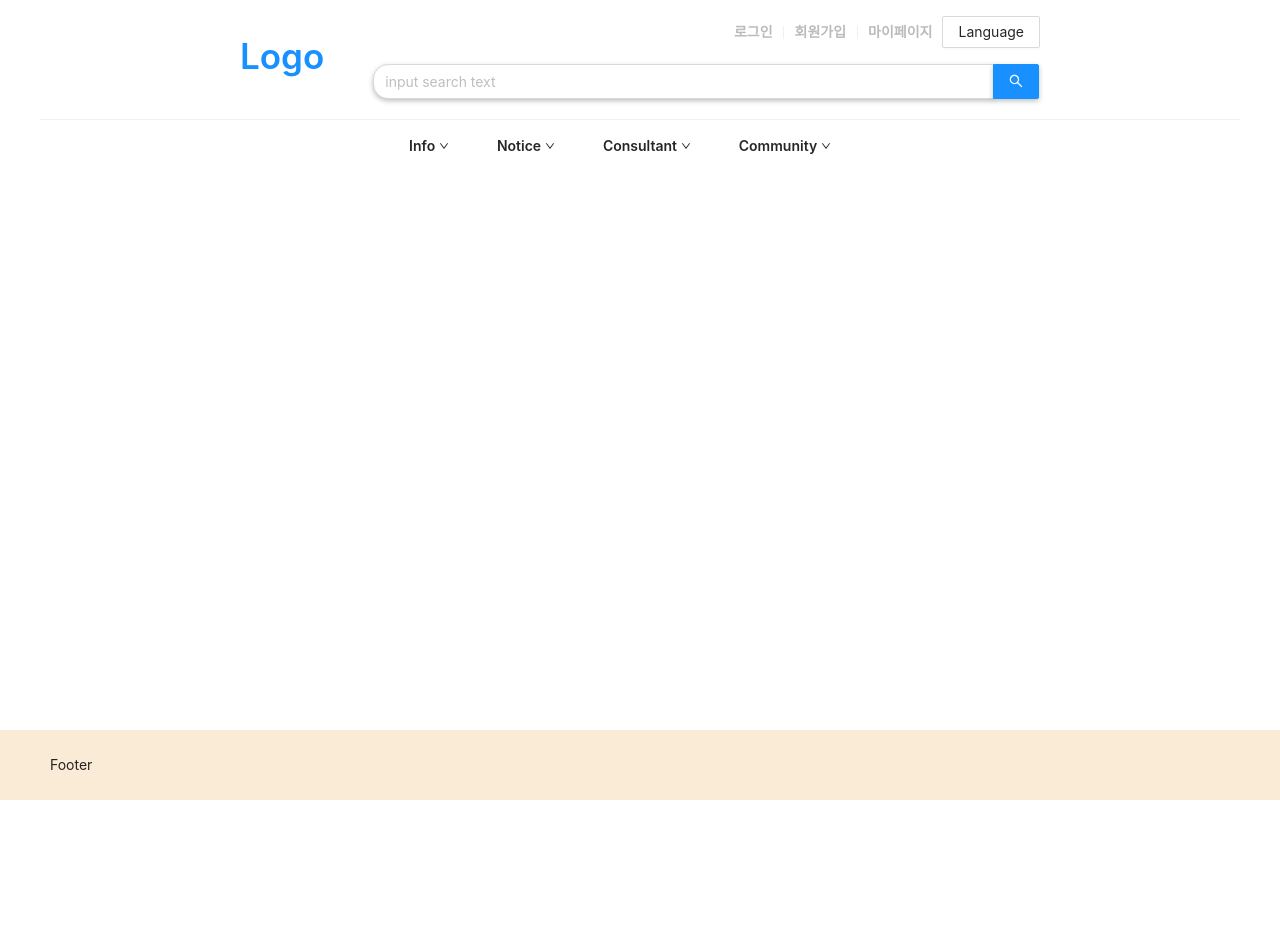
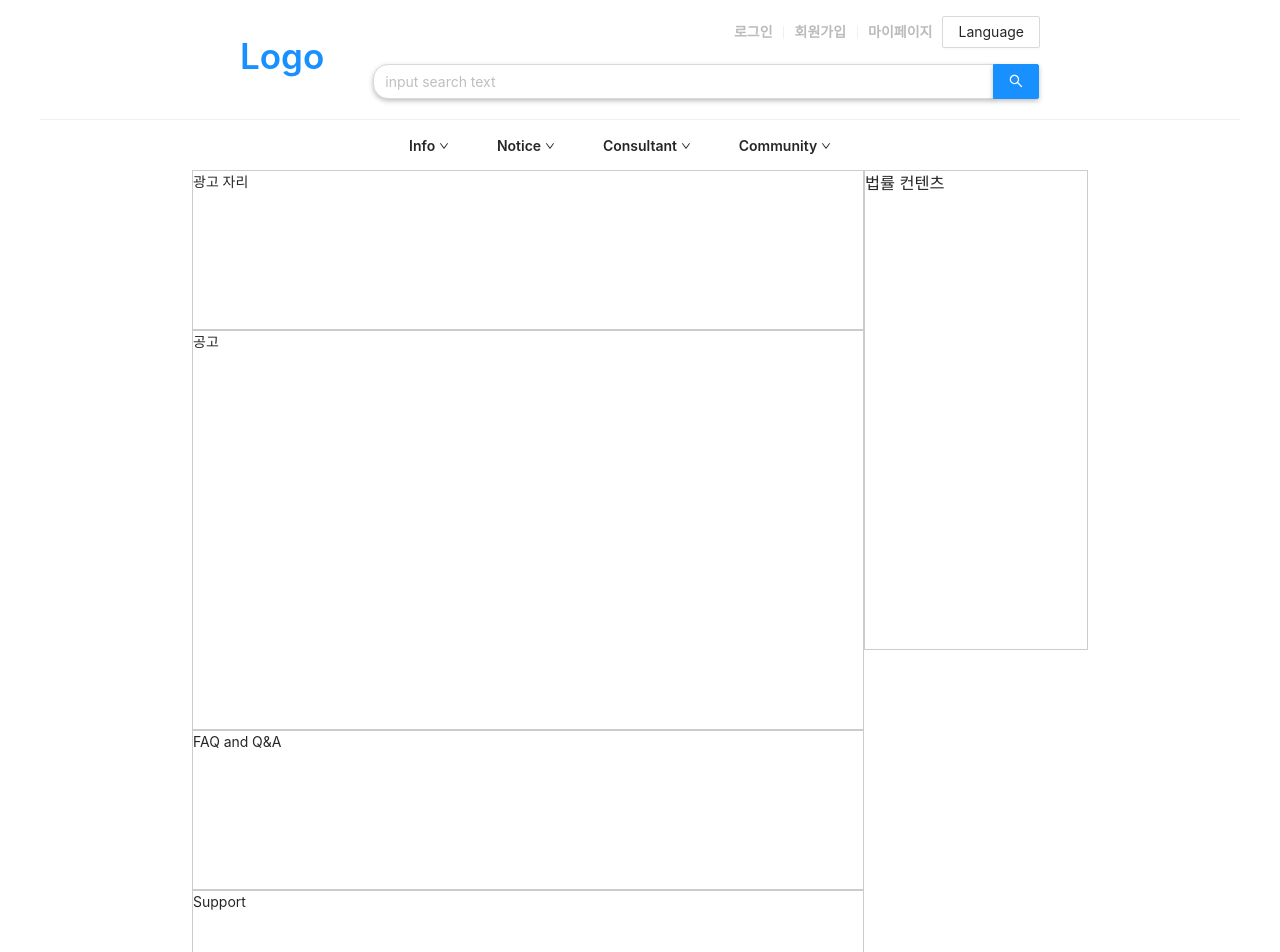
Before and after one commit to dhyoo99/goodjob, a React (Create React App) app in the folder frontend/: page /notice in a window 1280 px wide. Shown: the top 952 px of the page. Before the commit the page ends 800 px from the top, so only its background shows below. Built offline with nearby package versions, Linux system fonts and the light colour scheme.

Commit message:
Build notice layout

```diff
--- a/frontend/src/App.jsx
+++ b/frontend/src/App.jsx
@@ -1,22 +1,31 @@
-import React from 'react';
+import React, { Suspense } from 'react';
 import { Switch, Route } from 'react-router-dom';
 
 import './App.css';
 import Main from './pages/Main/Main';
 import PageLayout from './hoc/PageLayout/PageLayout';
-import Login from './pages/Login/Login';
-import IndividualRegister from './pages/IndividualRegister/IndividualRegister';
-import CorporateReigster from './pages/CorporateRegister/CorporateReigster';
+
+const Login = React.lazy(() => import('./pages/Login/Login'));
+const IndividualRegister = React.lazy(() =>
+  import('./pages/IndividualRegister/IndividualRegister')
+);
+const CorporateRegister = React.lazy(() =>
+  import('./pages/CorporateRegister/CorporateRegister')
+);
+const Notice = React.lazy(() => import('./pages/Notice/Notice'));
 
 function App() {
   return (
     <PageLayout>
-      <Switch>
-        <Route path="/login" component={Login} />
-        <Route path="/register-i" component={IndividualRegister} />
-        <Route path="/register-c" component={CorporateReigster} />
-        <Route exact path="/" component={Main} />
-      </Switch>
+      <Suspense fallback={<h2>...Loading</h2>}>
+        <Switch>
+          <Route path="/login" component={Login} />
+          <Route path="/register-i" component={IndividualRegister} />
+          <Route path="/register-c" component={CorporateRegister} />
+          <Route path="/notice" component={Notice} />
+          <Route exact path="/" component={Main} />
+        </Switch>
+      </Suspense>
     </PageLayout>
   );
 }
--- a/frontend/src/components/HeaderCom/MenuBar/MenuBar.jsx
+++ b/frontend/src/components/HeaderCom/MenuBar/MenuBar.jsx
@@ -1,6 +1,7 @@
 import React from 'react';
 import { Space, Dropdown, Menu } from 'antd';
 import { DownOutlined } from '@ant-design/icons';
+import { Link } from 'react-router-dom';
 
 import './MenuBar.scss';
 
@@ -18,10 +19,25 @@ const Category = () => {
   const noticeMenu = (
     <Menu>
       <Menu.Item>
-        <a href="https://github.com/dhyoo99/goodjob">공지사항</a>
+        <Link to="/notice">전체</Link>
       </Menu.Item>
       <Menu.Item>
-        <a href="https://github.com/dhyoo99/goodjob">공지사항</a>
+        <a href="https://github.com/dhyoo99/goodjob">사무직</a>
+      </Menu.Item>
+      <Menu.Item>
+        <a href="https://github.com/dhyoo99/goodjob">서빙/주방</a>
+      </Menu.Item>
+      <Menu.Item>
+        <a href="https://github.com/dhyoo99/goodjob">교육</a>
+      </Menu.Item>
+      <Menu.Item>
+        <a href="https://github.com/dhyoo99/goodjob">IT</a>
+      </Menu.Item>
+      <Menu.Item>
+        <a href="https://github.com/dhyoo99/goodjob">디자인</a>
+      </Menu.Item>
+      <Menu.Item>
+        <a href="https://github.com/dhyoo99/goodjob">헬스</a>
       </Menu.Item>
     </Menu>
   );
--- a/frontend/src/pages/CorporateRegister/CorporateReigster.jsx
+++ b/frontend/src/pages/CorporateRegister/CorporateRegister.jsx
@@ -3,7 +3,6 @@ import { Form, Input, Button, Checkbox } from 'antd';
 import { connect } from 'react-redux';
 import { Redirect, useHistory } from 'react-router-dom';
 
-import './CorporateRegister.scss';
 import { corporateRegister } from '../../store/actions/auth';
 
 const formItemLayout = {
--- a/frontend/src/pages/IndividualRegister/IndividualRegister.jsx
+++ b/frontend/src/pages/IndividualRegister/IndividualRegister.jsx
@@ -13,7 +13,6 @@ import { connect } from 'react-redux';
 import { Redirect, useHistory } from 'react-router-dom';
 import moment from 'moment';
 
-import './IndividualRegister.scss';
 import { individualRegister } from '../../store/actions/auth';
 
 const formItemLayout = {
--- /dev/null
+++ b/frontend/src/pages/Notice/Notice.jsx
@@ -0,0 +1,28 @@
+import React from 'react';
+import { Affix, Row, Col } from 'antd';
+
+import './Notice.scss';
+
+const Notice = () => {
+  return (
+    <div className="notice">
+      <Row>
+        <Col xs={24} lg={18}>
+          <section className="notice__advertisement">광고 자리</section>
+          <main className="notice__content">공고</main>
+          <div className="notice__qna">FAQ and Q&A</div>
+          <div className="notice__support">Support</div>
+        </Col>
+        <Col lg={6}>
+          <Affix offsetTop={120}>
+            <section className="notice__legalContent">
+              <h1>법률 컨텐츠</h1>
+            </section>
+          </Affix>
+        </Col>
+      </Row>
+    </div>
+  );
+};
+
+export default Notice;
--- /dev/null
+++ b/frontend/src/pages/Notice/Notice.scss
@@ -0,0 +1,32 @@
+.notice {
+  height: 100%;
+  &__advertisement {
+    height: 20vh;
+    border: 1px solid #ccc;
+  }
+  &__content {
+    height: 50vh;
+    border: 1px solid #ccc;
+  }
+  &__legalContent {
+    height: 60vh;
+    border: 1px solid #ccc;
+    display: none;
+  }
+  &__qna {
+    height: 20vh;
+    border: 1px solid #ccc;
+  }
+  &__support {
+    height: 20vh;
+    border: 1px solid #ccc;
+  }
+}
+
+@media (min-width: 992px) {
+  .notice {
+    &__legalContent {
+      display: block;
+    }
+  }
+}
```
Also changed, not shown: frontend/src/pages/CorporateRegister/CorporateRegister.scss (deleted), frontend/src/pages/IndividualRegister/IndividualRegister.scss (deleted), frontend/src/pages/Main/Main.css (deleted).
